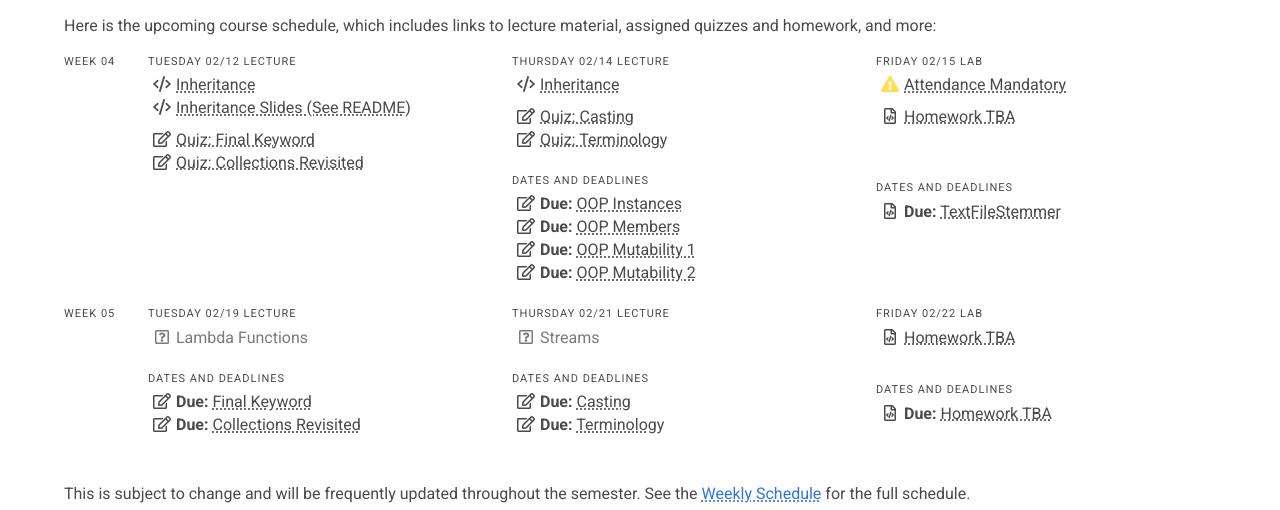
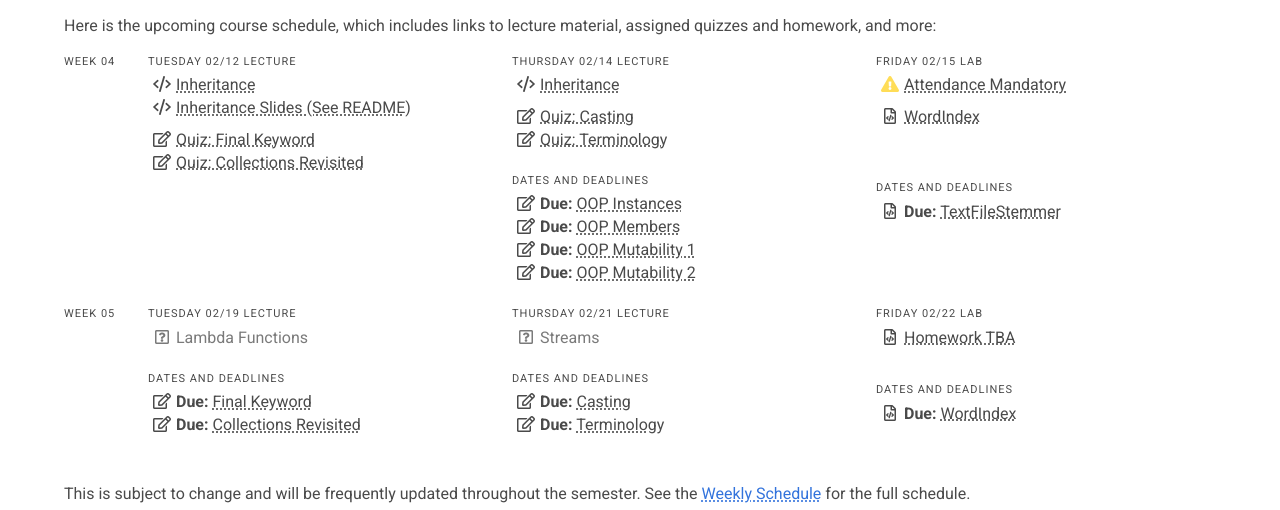
Before and after one commit to usf-cs212-spring2019/usf-cs212-spring2019.github.io, a Jekyll site: the page built from index.html, in a window 1280 px wide. Shown: the part 516-1026 px from the top of the page. Built offline with Jekyll 4.4.1, drawn with Linux system fonts in a browser that asks for light colours.

Commit message:
Updating homework.

```diff
--- a/_data/schedule.yml
+++ b/_data/schedule.yml
@@ -64,7 +64,7 @@
       link: https://usfca.instructure.com/courses/1582958/assignments/6818766
 
   - homework4: &homework4
-      text: Homework TBA
+      text: WordIndex
       icon: *icon_homework
       date: 2019-02-22
       link: https://usfca.instructure.com/courses/1582958/assignments/6818767
```
